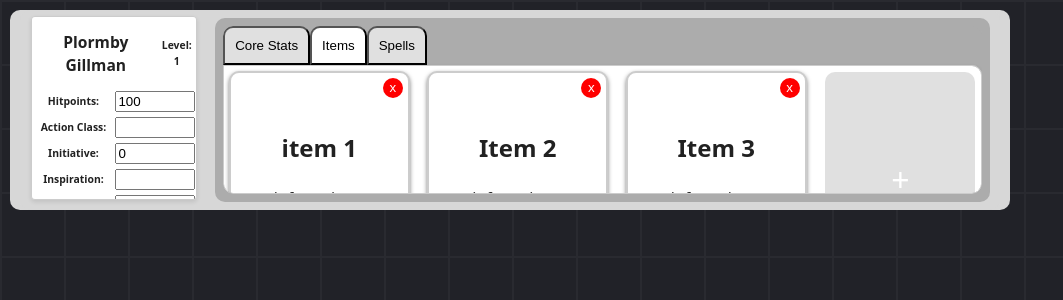
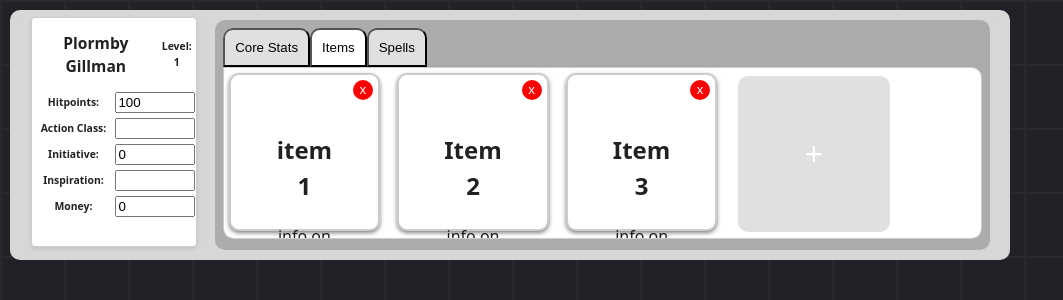
Before and after one commit to PlayerClip/PlayerClip, a React (Vite) app in the folder player-clip/: page / in a window 1280 px wide. Shown: the top 300 px of the page, without its empty margins (0-1063 px from the left). Built offline with nearby package versions, Linux system fonts and the light colour scheme.

Commit message:
Card sizing adjustments
made card sizes scale within item-container

```diff
--- a/player-clip/src/css/App.css
+++ b/player-clip/src/css/App.css
@@ -12,7 +12,7 @@
 .mainComponent {
   margin: 10px;
   width: 1000px;
-  height: 200px;
+  height: 250px;
   min-width: 400px;
   min-height: 200px;
   background-color: #d7d7d7;
--- a/player-clip/src/css/CardComponent.css
+++ b/player-clip/src/css/CardComponent.css
@@ -6,8 +6,8 @@
     padding: 5%;
     background-color: #fff;
     box-shadow: 0 2px 4px rgba(0, 0, 0, 0.50);
-    /* width: 100%;
-    height: 100%; */
+    width: 20%;
+    height: 96%;
     min-height: 100px;
     box-sizing: border-box;
     min-width: 150px;
--- a/player-clip/src/css/TabHolder.css
+++ b/player-clip/src/css/TabHolder.css
@@ -44,6 +44,7 @@
     box-shadow: 0 2px 4px rgba(0, 0, 0, 0.1);
     overflow: auto;
     width: auto;
+    height: 100%;
     box-sizing: border-box;
     border: 1px solid #ccc;
     border-bottom-left-radius: 10px;
@@ -53,11 +54,15 @@
 
 .items-container {
     display: flex;
+    height: 98%;
     gap: 10px;
 }
 
 .plus-tile {
-    margin: 5px;
+    margin: 1%;
+    /* height: 100%; */
+    width: 20%;
+    height: 94%;
     min-height: 100px;
     min-width: 150px;
     display: flex;
```
